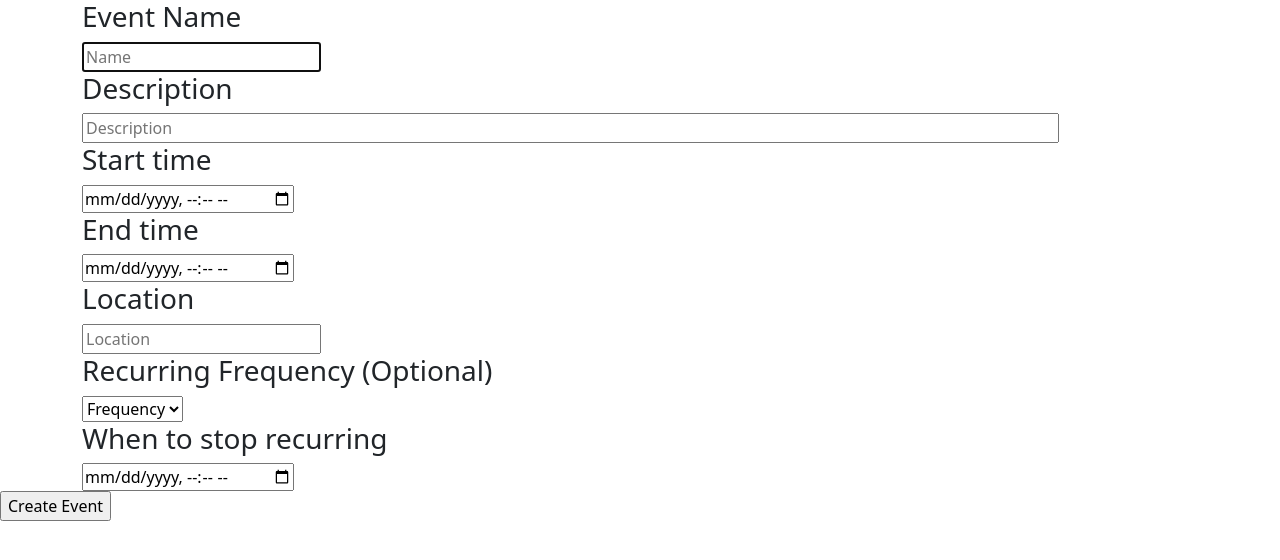
After one commit to joshuachio/Optimize.meet, a Flask app: page /event in a window 1280 px wide. The commit adds this page. Shown: the top 560 px of the page. Run offline with Flask 2, Linux system fonts and the light colour scheme; parts of the project's set-up code (start-up, migrations or seed data) failed here and were passed over.

Commit message:
Starting to work on adding new event

```diff
--- a/backend/be_events.py
+++ b/backend/be_events.py
@@ -1,5 +1,5 @@
 import datetime
-from be_recurring import Recurring
+# from be_recurring import Recurring
 
 repeat = {
    1: datetime.timedelta(days=1),
@@ -8,7 +8,7 @@ repeat = {
 
 class Event:
    def __init__(self, startDateTime: datetime.datetime, endDateTime: datetime.datetime,
-                event_name: str, location, description: str = None, recurring: Recurring = None, isPrivate: bool = True):
+                event_name: str, location, description: str = None, recurring = None, isPrivate: bool = True):
       self.setStartDatetime(startDateTime)
       self.setEndDatetime(endDateTime)
       self.event_name = event_name
--- a/backend/be_recurring.py
+++ b/backend/be_recurring.py
@@ -12,7 +12,7 @@ byDay = {
 
 class Recurring:
 
-    def __init__(self, freq: str, interval: int, endDate: datetime.datetime, byDay: list[int] = None, count = None):
+    def __init__(self, freq: str, endDate: datetime.datetime, interval: int = 1, byDay: list[int] = None, count = None):
         self.setFreq(freq)
         self.interval = interval
         self.endDate = endDate
--- a/frontend/app.py
+++ b/frontend/app.py
@@ -3,14 +3,36 @@ from flask import Flask, render_template, redirect, url_for, request
 import asyncio
 import os
 import json
+from ..backend import be_events
 
 activesessions = {}
 timeout = 600
 app = Flask(__name__)
 
-@app.route("/calendar")
-def calendar():
-    return render_template("calendar.html")
+@app.route("/home")
+def home():
+    return render_template("daily.html")
+
+@app.route("/event", methods=['POST', 'GET'])
+def event():
+    if request.method == 'POST':
+        if not request.form['name']:
+            print('wrong')
+        eventName = request.form['name']
+        startTime = request.form['start-time']
+        endTime = request.form['end-time']
+        location = request.form['location']
+        description = request.form['description']
+
+        frequency = request.form['recurring']
+        stopRepeat = request.form['stop-time']
+
+
+
+        print(request.form['name'])
+        return redirect(url_for('home'))
+    return render_template("event.html")
+
 
 @app.route('/user/<username>')
 def profile(username):
--- /dev/null
+++ b/frontend/templates/event.html
@@ -0,0 +1,60 @@
+{% extends "layout.html" %}
+
+{% block body %}
+
+    <form action="/event" method="post">
+        <div class="container">
+            <h3>Event Name</h3>
+            <!-- Event name -->
+            <input autocomplete="on" autofocus name="name"
+            placeholder="Name" type="text">
+
+            <h3>Description</h3>
+            <!-- Description -->
+            <input autocomplete="on" autofocus name="description"
+                placeholder="Description" type="text"
+                size="100">
+        </div>
+
+        <div class="container">
+            <h3>Start time</h3>
+            <!-- Start time -->
+            <input type="datetime-local" id="start-time"
+                name="start-time"
+                min="2020-01-01T00:00" max="2030-12-31T00:00">
+
+            <h3>End time</h3>
+            <!-- End time -->
+            <input type="datetime-local" id="end-time"
+                name="end-time"
+                min="2020-01-01T00:00" max="2030-12-31T00:00">
+        </div>
+
+        <div class="container">
+            <h3>Location</h3>
+            <!-- Location -->
+            <input autocomplete="on" autofocus name="location"
+                placeholder="Location" type="text">
+
+            <h3>Recurring Frequency (Optional)</h3>
+            <!-- Select Recurring -->
+            <select name="recurring">
+                <option disable selected>Frequency</option>
+                <option>DAILY</option>
+                <option>WEEKLY</option>
+            </select>
+
+            <h3>When to stop recurring</h3>
+            <!-- Stop Recurring -->
+            <input type="datetime-local" id="stop-time"
+                name="stop-time"
+                min="2020-01-01T00:00" max="2030-12-31T00:00">
+        </div>
+
+
+
+        <!-- Submit event -->
+        <input type="submit" value="Create Event">
+    </form>
+
+{% endblock %}
--- /dev/null
+++ b/frontend/templates/layout.html
@@ -0,0 +1,13 @@
+<!DOCTYPE html>
+<html lang="en">
+<head>
+    <meta charset="UTF-8">
+    <meta http-equiv="X-UA-Compatible" content="IE=edge">
+    <meta name="viewport" content="width=device-width, initial-scale=1.0">
+    <title>Index</title>
+    <link href="https://cdn.jsdelivr.net/npm/bootstrap@5.2.0-beta1/dist/css/bootstrap.min.css" rel="stylesheet" integrity="sha384-0evHe/X+R7YkIZDRvuzKMRqM+OrBnVFBL6DOitfPri4tjfHxaWutUpFmBp4vmVor" crossorigin="anonymous">
+</head>
+<body>
+    {% block body %}{% endblock %}
+</body>
+</html>
```
Also changed, not shown: frontend/templates/calendar.html (deleted, +0 -13 lines), frontend/templates/daily.html (added, +7 -0 lines), frontend/templates/login.html (+6 -10 lines), __init__.py (added), backend/__init__.py (added), frontend/__init__.py (added).
